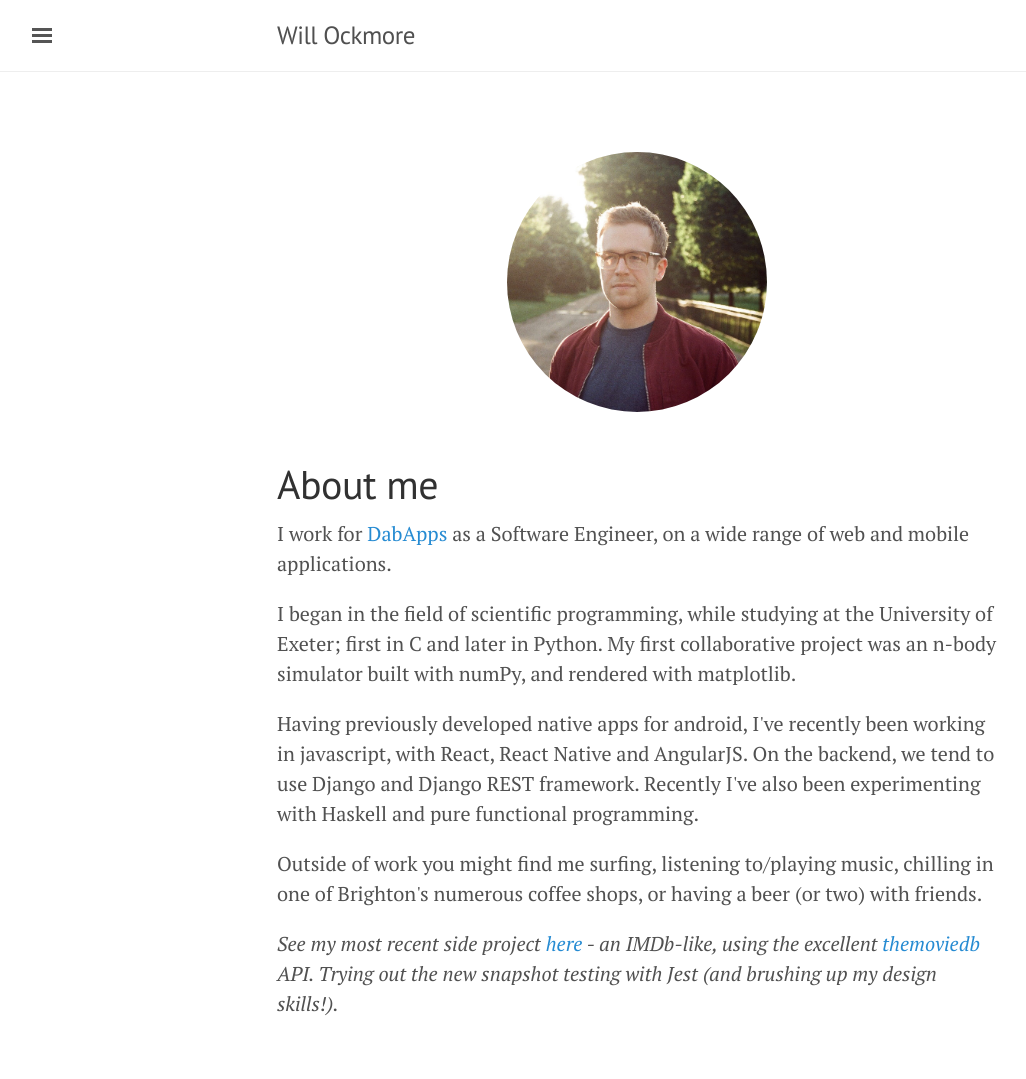
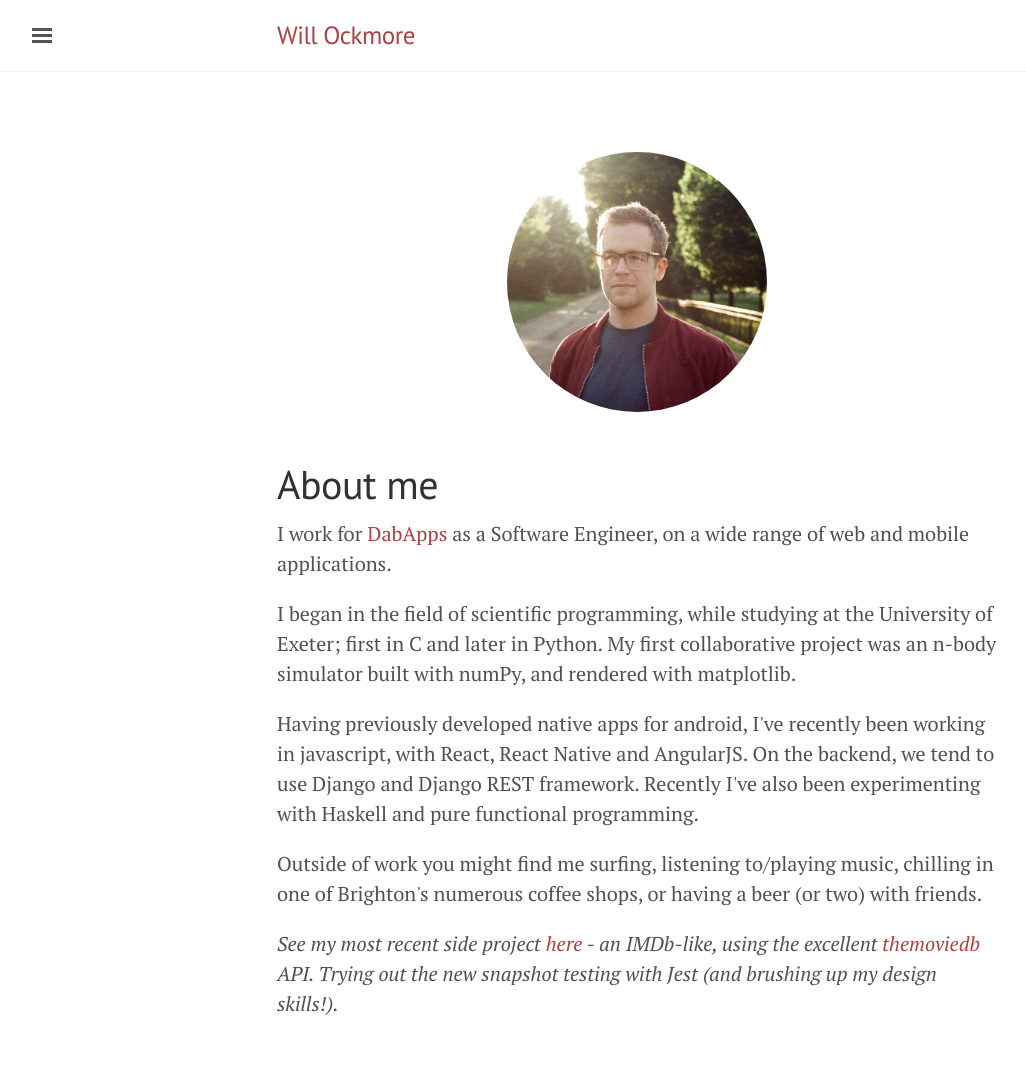
Before and after one commit to will-ockmore/will-ockmore.github.io, a Jekyll site: the page built from index.html, in a window 1280 px wide. Shown: the whole page, without its empty margins (3-1029 px from the left). Built offline with Jekyll 4.4.1, drawn with Linux system fonts in a browser that asks for light colours; before the commit the page ends 1039 px from its top, so only the background shows below that.

Commit message:
theme/padding

```diff
--- a/_layouts/default.html
+++ b/_layouts/default.html
@@ -3,7 +3,7 @@
 
   {% include head.html %}
 
-  <body>
+  <body class="theme-base-08">
 
     {% include sidebar.html %}
 
--- a/public/css/lanyon.css
+++ b/public/css/lanyon.css
@@ -38,6 +38,7 @@
 html,
 body {
   overflow-x: hidden;
+  margin-bottom: 20px;
 }
 
 html {
```
